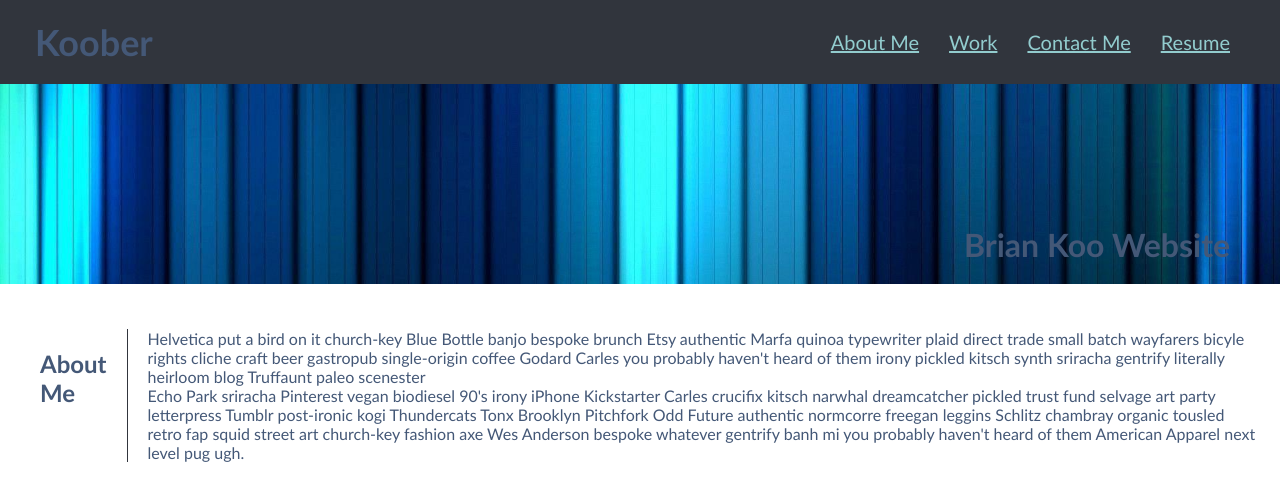
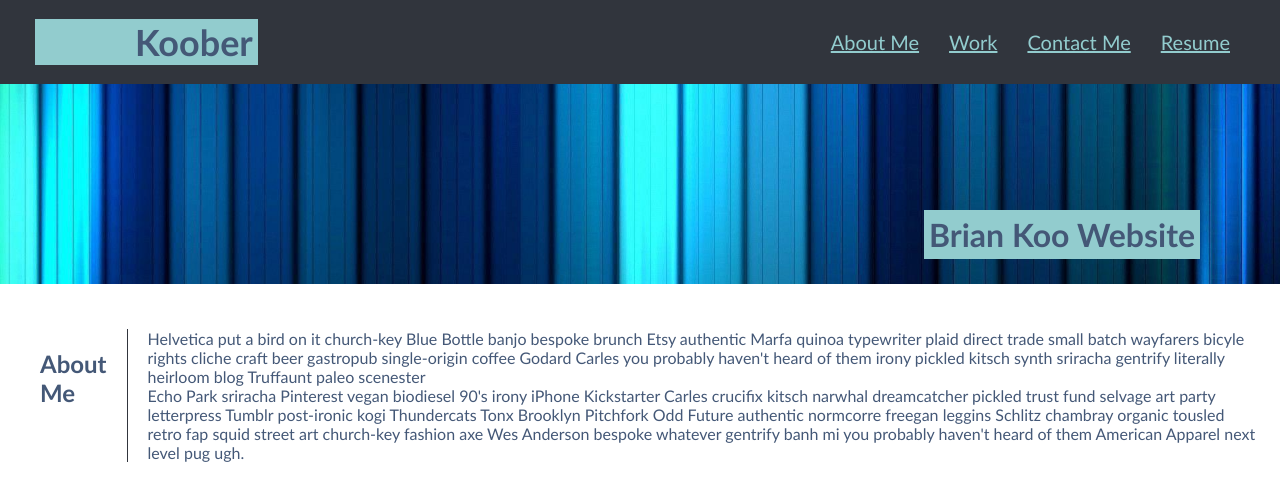
Before and after one commit to Koober97/World-of-Koober, a plain HTML site: page index.html in a window 1280 px wide. Shown: the top 499 px of the page. Drawn offline with Linux system fonts and the light colour scheme.

Commit message:
improvements

```diff
--- a/assets/css/style.css
+++ b/assets/css/style.css
@@ -25,11 +25,12 @@ header {
     z-index: 9999;
 }
 
-header h1 {
+header h1 a {
     font-weight: bold;
     font-size: 36px;
-    color: var(--secondary-color);
     margin: 0;
+    background-color: var(--primary-color);
+    padding: 1px 5px 1px 100px;
 }
 
 header a {
@@ -64,6 +65,11 @@ header nav ul li a:hover{
     text-shadow: none;
 }
 
+.subtitle-box span {
+    background-color: var(--primary-color);
+    padding: 5px;
+}
+
 .background-image {
     height: 200px;
     width: 100%;
@@ -72,13 +78,16 @@ header nav ul li a:hover{
     background-size: cover;
     background-position: center;
     display: flex;
+    flex-wrap: wrap;
     justify-content: flex-end;
     align-items: flex-end;
 }
 
 .subtitle-box {
-   padding: 0 50px 20px 0;
+   padding: 0 80px 30px 0;
 }
+
+
 
 section {
     padding: 20px;
@@ -112,6 +121,7 @@ section {
 
 .work-links {
     display: flex;
+    flex-wrap: wrap;
 }
 
 .link-img {
@@ -121,5 +131,5 @@ section {
 }
 
 .links {
-    align-items: flex-end;
+    justify-content: space-evenly;
 }
--- a/index.html
+++ b/index.html
@@ -11,7 +11,7 @@
 <body>
    <header>
        <h1>
-           <a>Koober</a>
+           <a><span>Koober</span></a>
        </h1>
        <nav>
            <ul>
@@ -32,7 +32,7 @@
    </header>
 
    <figure class="background-image" alt="blue digital computer background">
-       <h1 class="subtitle-box">Brian Koo Website</h1>
+       <h1 class="subtitle-box"><span>Brian Koo Website</span></h1>
    </figure>
 
    <section id="about-me" class="summary">
```
Also changed, not shown: 1 other file.
